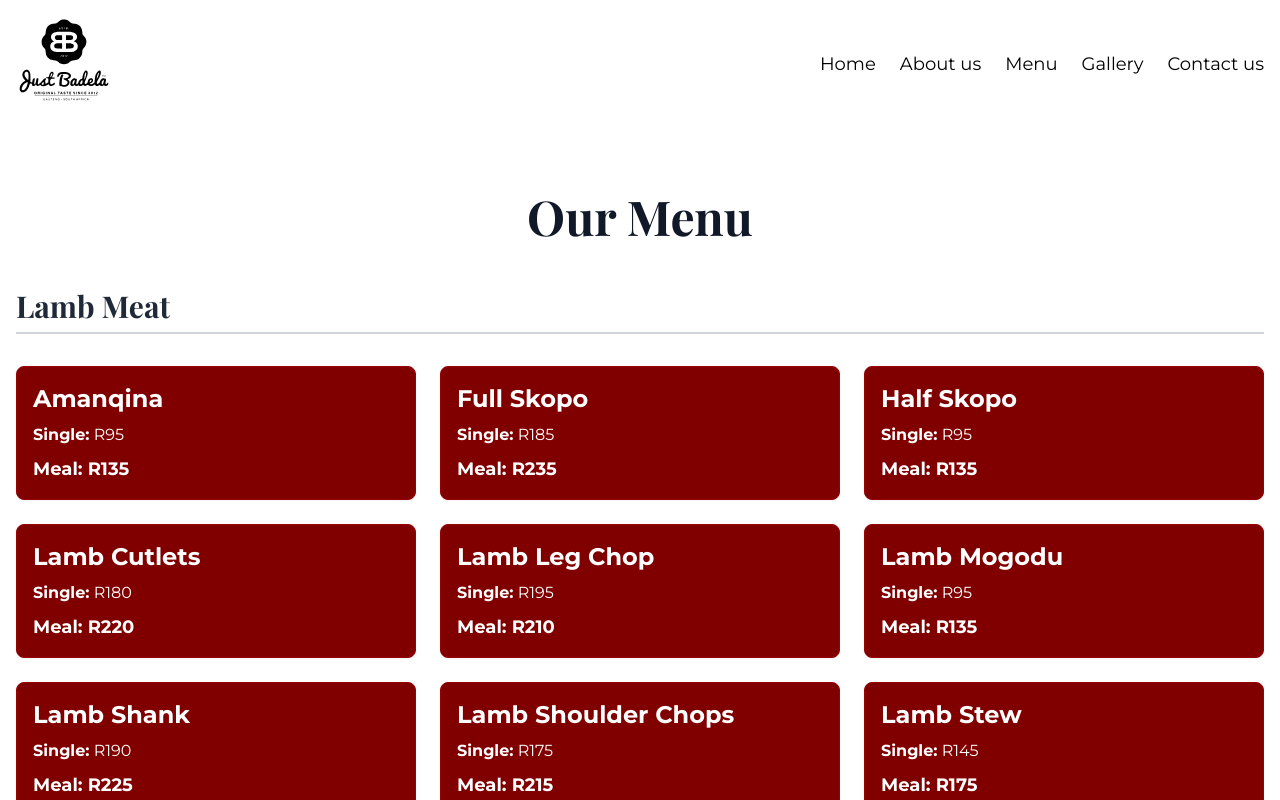
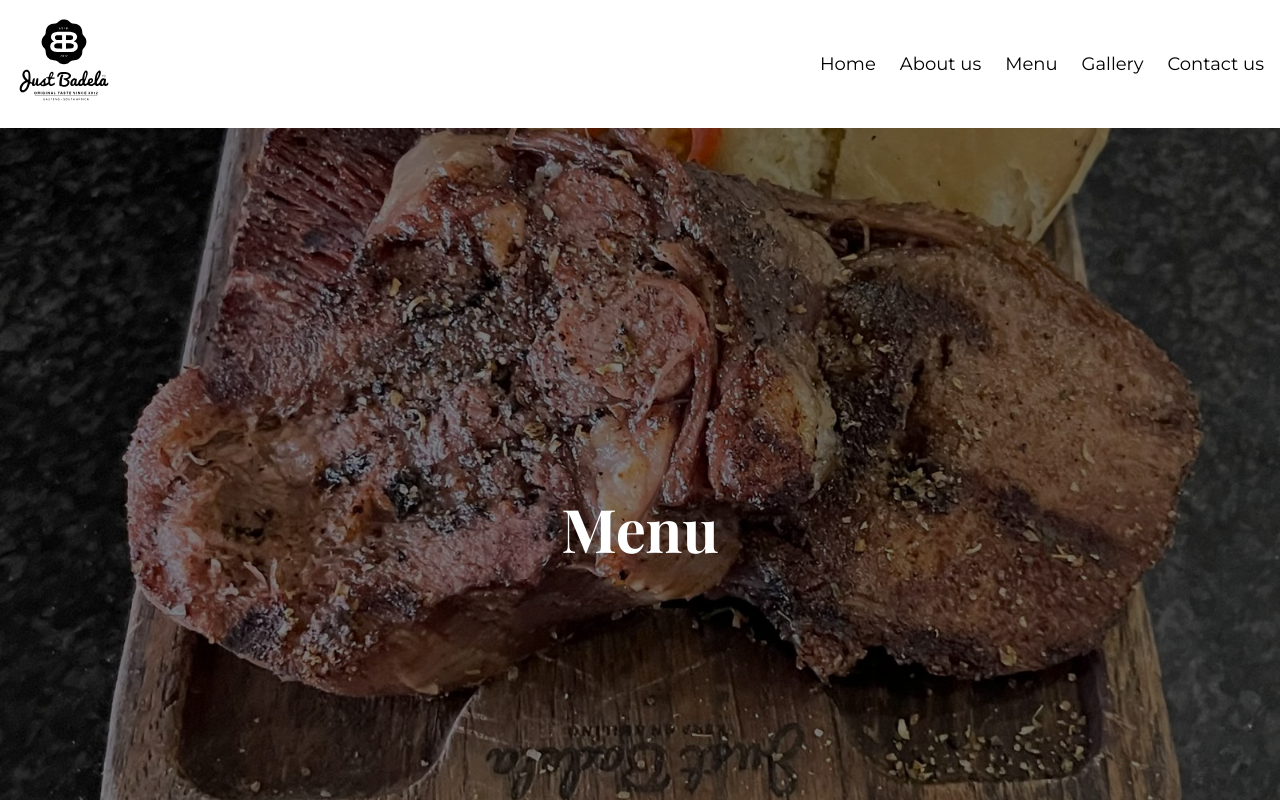
Before and after one commit to zerobbreak/Restaurant-App, a React (Vite) app: page /blue-hills/menu in a window 1280 px wide. Shown: the top 800 px of the page. Built offline with nearby package versions, Linux system fonts and the light colour scheme.

Commit message:
Just Badela

```diff
--- a/src/pages/about.jsx
+++ b/src/pages/about.jsx
@@ -8,9 +8,6 @@ const BluehillsAbout = () => {
           <Navbar logoImage="/assets/logo2.svg"/>
       <section className="px-6 py-16 bg-white text-gray-900">
         <div className="max-w-6xl mx-auto">
-          <h1 className="text-5xl font-extrabold text-center text-gray-800 mb-12">
-            About Just Badela
-          </h1>
           <div className="mb-16">
             <h2 className="text-3xl font-semibold mb-6">Our Story</h2>
             <p className="text-lg leading-relaxed text-gray-600">
@@ -20,6 +17,7 @@ const BluehillsAbout = () => {
               surrounding areas and becoming a popular tourist destination in
               Gauteng.
             </p>
+            <br />
             <h2 className="text-3xl font-semibold mb-6">Our Vision</h2>
             <p className="text-lg leading-relaxed text-gray-600">
               Just Badela is more than just a restaurant; it's a destination
@@ -43,7 +41,7 @@ const BluehillsAbout = () => {
               with modern trends.
             </p>
 
-            <img src="/assets/hatman.jpg" alt="Stock Image" />
+
           </div>
           <div className="mb-16">
             <h2 className="text-3xl font-semibold mb-6">Meet the Visionary</h2>
@@ -127,6 +125,10 @@ const BluehillsAbout = () => {
               sit-down meal.
             </p>
           </div>
+          <div className="mb-16">
+          <h2 className="text-3xl font-semibold mb-6">Services</h2>
+            <img src="/assets/about.jpg" alt="" />
+          </div>
         </div>
       </section>
 
--- a/src/pages/contact.jsx
+++ b/src/pages/contact.jsx
@@ -53,8 +53,8 @@ return (
               </span>
               <span className="flex items-center gap-5">
                 <FaEnvelope className="text-blue-600" />{" "}
-                <a href="mailto:info@badela.co.za" className="text-blue-600 hover:underline">
-                  info@badela.co.za
+                <a href="mailto:info@justbadela.co.za" className="text-blue-600 hover:underline">
+                info@justbadela.co.za
                 </a>
               </span>
             </p>
--- a/src/pages/menu.jsx
+++ b/src/pages/menu.jsx
@@ -19,16 +19,26 @@ const MenuPage = () => {
   };
 
   return (
-    <div className="bg-white  w-full overflow-hidden">
+    <div className="bg-white w-full overflow-hidden">
       <Navbar logoImage="/assets/logo2.svg" />
+
+      {/* Image Section in Header */}
+      <header className="relative h-screen"> {/* Full height for the header */}
+        <img
+          src="/assets/menubackground.jpg"
+          alt="Menu Background"
+          className="absolute inset-0 w-full h-full object-cover"
+        />
+        <div className="absolute inset-0 bg-black opacity-50"></div>
+        <div className="relative z-10 flex items-center justify-center h-full">
+          <h1 className="text-6xl font-bold font-serif text-white">
+            Menu
+          </h1>
+        </div>
+      </header>
+
       <section className="py-16">
         <div className="container mx-auto px-4">
-          <header className="text-center mb-12">
-            <h1 className="text-5xl font-bold font-serif text-gray-900">
-              Our Menu
-            </h1>
-          </header>
-
           {/* Menu Sections */}
           {menuData.map((section, index) => (
             <div key={index} id={section.category} className="mb-16">
```
Also changed, not shown: public/assets/about.jpg (added), public/assets/menubackground.jpg (added).
